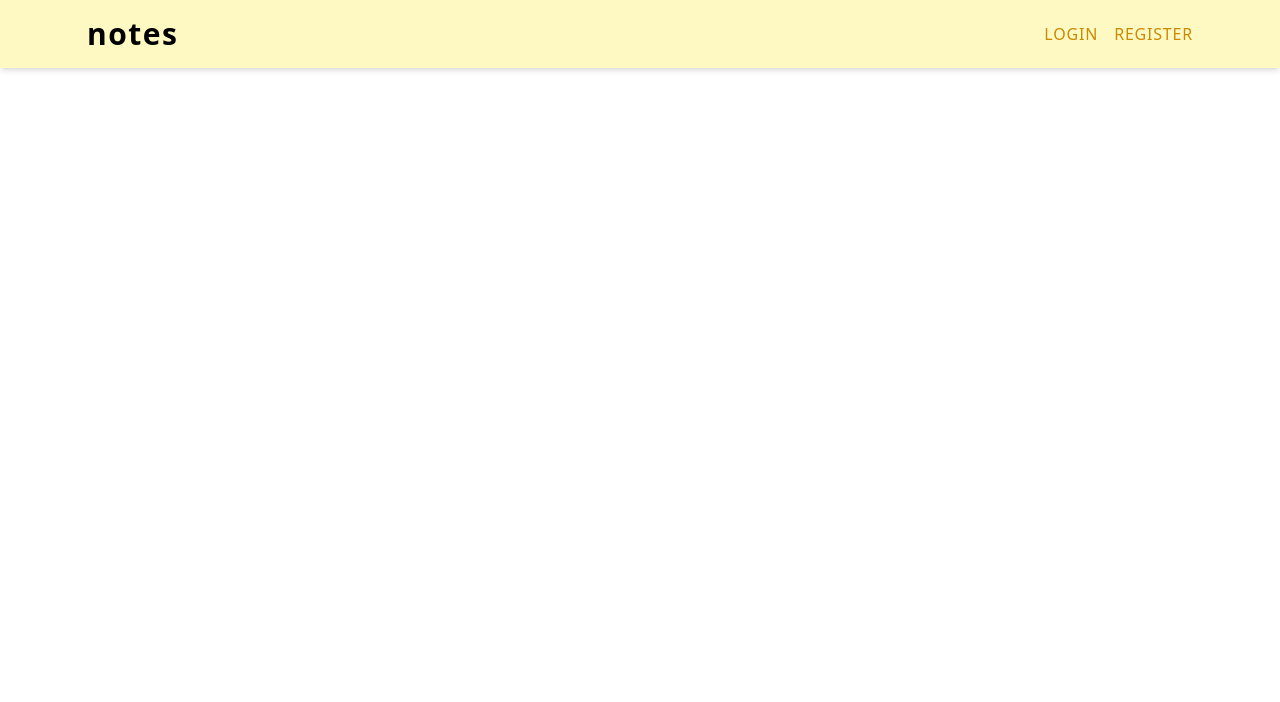
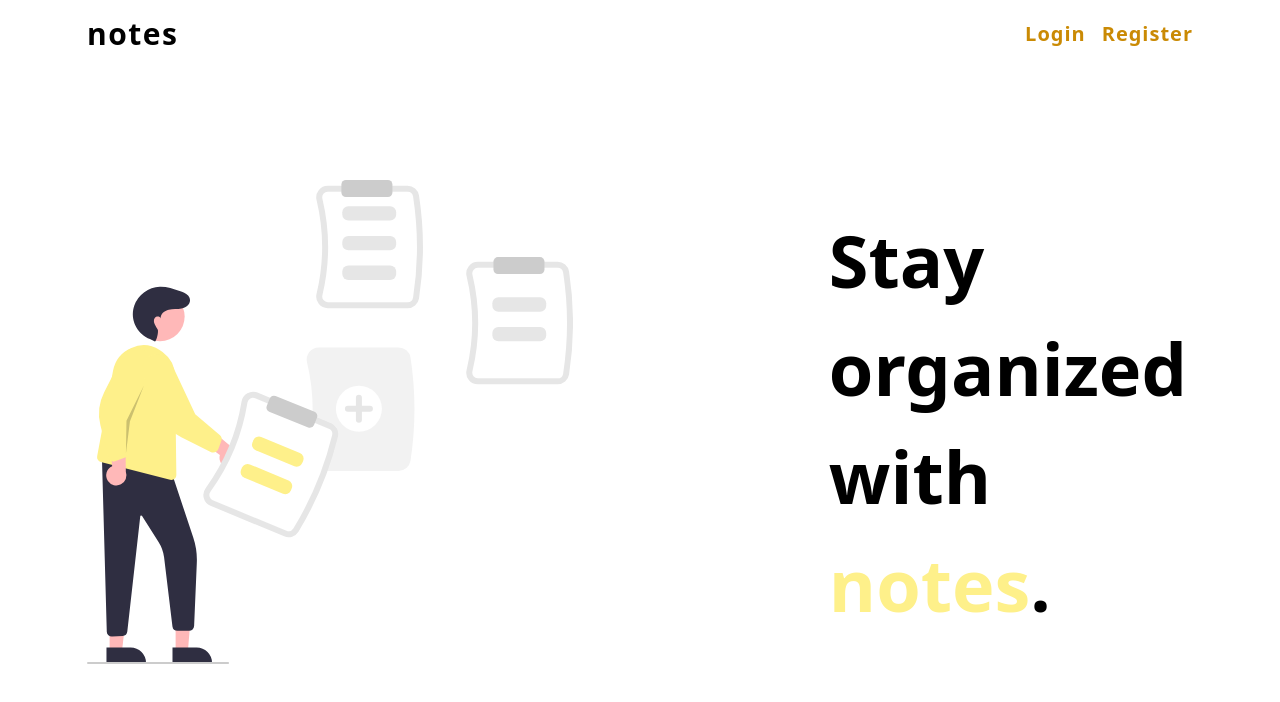
Before and after one commit to Abinandan1/notes, a React (Vite) app: page / in a window 1280 px wide. Shown: the top 702 px of the page. Built offline with nearby package versions, Linux system fonts and the light colour scheme.

Commit message:
Minor changes in SingleNote

```diff
--- a/src/components/FormInput.jsx
+++ b/src/components/FormInput.jsx
@@ -4,13 +4,12 @@ const FormInput = ({
   name,
   type,
   defaultValue,
+  handleSearch,
   required,
 }) => {
   return (
     <input
-      onChange={(e) => {
-        console.log(e.target.value);
-      }}
+      onChange={handleSearch}
       className={`border-[1px] border-gray-300 ${
         validator && "mb-8"
       } tracking-wide rounded-md px-4 py-2 `}
--- a/src/components/NavbarDashboard.jsx
+++ b/src/components/NavbarDashboard.jsx
@@ -9,7 +9,7 @@ const NavbarDashboard = ({
   username,
 }) => {
   return (
-    <nav className="py-4 px-8">
+    <nav className="py-4 px-8 align-element">
       <div className="flex justify-between items-center ">
         <button
           onClick={() => setToggle(!toggle)}
--- a/src/components/Sidebar.jsx
+++ b/src/components/Sidebar.jsx
@@ -15,6 +15,14 @@ const Sidebar = ({ toggle, setToggle }) => {
           <FaTimes />
         </button>
         <ul className="mt-16 flex flex-col gap-4">
+          <li className="capitalize text-xl">
+            <Link
+              to=""
+              className="block px-10 hover:px-12 py-2 hover:bg-white transition-all duration-300 hover:border-l-[12px] border-yellow-800 hover:text-yellow-800"
+            >
+              dashboard
+            </Link>
+          </li>
           <li className="capitalize text-xl">
             <Link
               to="notes"
--- a/src/index.css
+++ b/src/index.css
@@ -4,7 +4,10 @@
 
 @layer components {
   .align-element {
-    @apply mx-auto max-w-6xl px-8  grid justify-center py-8;
+    @apply mx-auto max-w-6xl grid;
   }
 }
 /* h-[calc(100vh-68px)] */
+/* body{
+  background: #fef08a;
+} */
--- a/src/pages/Home.jsx
+++ b/src/pages/Home.jsx
@@ -1,15 +1,15 @@
 import { Link } from "react-router-dom";
-
+import noteImg from "../assets/add_notes.svg";
 const Home = () => {
   return (
     <>
-      <nav className="bg-yellow-100 shadow-md py-4">
+      <nav className="py-4 mb-20">
         <div className="max-w-[1170px] mx-auto px-8 flex justify-between items-center">
           <h1 className="font-bold text-3xl tracking-wider">notes</h1>
           <ul className=" flex justify-between gap-4">
             <li>
               <Link
-                className="uppercase tracking-wider text-yellow-600 hover:text-yellow-800 duration-300"
+                className="capitalize text-xl font-semibold tracking-wider text-yellow-600 hover:text-yellow-800 duration-300"
                 to="/login"
               >
                 login
@@ -17,7 +17,7 @@ const Home = () => {
             </li>
             <li>
               <Link
-                className="uppercase tracking-wider text-yellow-600 hover:text-yellow-800 duration-300"
+                className="capitalize text-xl font-semibold tracking-wider text-yellow-600 hover:text-yellow-800 duration-300"
                 to="/register"
               >
                 register
@@ -26,6 +26,16 @@ const Home = () => {
           </ul>
         </div>
       </nav>
+      <section className="">
+        <div className="max-w-[1170px] mx-auto p-8 flex flex-col gap-16 lg:gap-64 md:flex-row md:items-center md:justify-start">
+          <div className="">
+            <img className="" src={noteImg} alt="" />
+          </div>
+          <p className="text-7xl max-w-[250px] font-semibold md:text-6xl md:leading-[1.5] lg:text-7xl lg:leading-[1.5]">
+            Stay organized with <span className=" text-yellow-200">notes</span>.
+          </p>
+        </div>
+      </section>
     </>
   );
 };
--- a/src/pages/Landing.jsx
+++ b/src/pages/Landing.jsx
@@ -1,8 +1,23 @@
 import { Link } from "react-router-dom";
-
+import noteList from "../assets/note_list.svg";
 const Landing = () => {
   return (
-    <section className="h-[calc(100vh-68px)] grid place-content-center justify-items-center">
+    <>
+      <section className="">
+        <div className="max-w-[1170px] mx-auto px-8 py-20 flex flex-col gap-16 lg:gap-64 md:flex-row md:items-center ">
+          <div className="">
+            <img
+              className="h-full w-full block object-cover"
+              src={noteList}
+              alt=""
+            />
+          </div>
+          <p className="text-7xl max-w-[250px] font-semibold md:text-6xl md:leading-[1.5] lg:text-7xl lg:leading-[1.5]">
+            Manage your <span className=" text-yellow-200">notes</span> here.
+          </p>
+        </div>
+      </section>
+      <section className="bg-gray-50 grid place-items-center py-60">
         <h1 className="mb-4 text-2xl font-bold uppercase tracking-wider">
           Explore notes
         </h1>
@@ -13,6 +28,7 @@ const Landing = () => {
           Notes
         </Link>
       </section>
+    </>
   );
 };
 
--- a/src/pages/Notes.jsx
+++ b/src/pages/Notes.jsx
@@ -1,6 +1,6 @@
 import { Modal, NotesList } from "../components";
 import { TbLayoutList, TbLayoutGrid } from "react-icons/tb";
-import { Link, useLoaderData } from "react-router-dom";
+import { Form, Link, useLoaderData } from "react-router-dom";
 import { customFetch } from "../utils";
 import { FormInput } from "../components";
 import { useState } from "react";
@@ -20,6 +20,7 @@ export const loader =
           Authorization: `Bearer ${token}`,
         },
       });
+      console.log(notes);
       return notes.data;
     } catch (error) {
       console.log(error);
@@ -68,15 +69,24 @@ const Notes = () => {
   const [layoutInfo, setLayoutInfo] = useState(false);
   const [newNoteInfo, setNewNoteInfo] = useState(false);
   const { notes } = useLoaderData();
+  const [myNotes, setMyNotes] = useState(notes);
   const { isOpen } = useSelector((state) => {
     return state.modalState;
   });
+  const handleSearch = (e) => {
+    const value = e.target.value;
+    setMyNotes(
+      notes.filter((note) => {
+        return note.title.includes(value) || note.note.includes(value);
+      })
+    );
+  };
   return (
-    <section>
+    <section className="grid justify-center">
       {isOpen && <Modal />}
       <div className="flex items-center justify-center gap-4 mb-8">
         {/* SEARCH NOTES FORM */}
-        <FormInput label="search your notes" />
+        <FormInput handleSearch={handleSearch} label="search your notes" />
         {/* LIST/GRID */}
         <div className="flex relative items-center">
           <button
@@ -95,7 +105,7 @@ const Notes = () => {
         </div>
       </div>
       {/* NOTES LIST */}
-      <NotesList notes={notes} layout={layout} />
+      <NotesList notes={myNotes} layout={layout} />
       {/* NEW NOTE */}
       <Link
         onMouseOver={() => setNewNoteInfo(true)}
```
Also changed, not shown: src/assets/add_notes.svg (added), src/assets/note_list.svg (added). Lines whose indentation alone changed are shown as unchanged.
